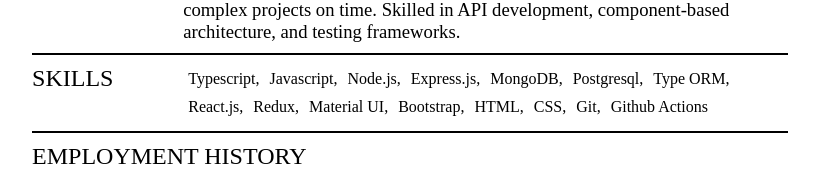
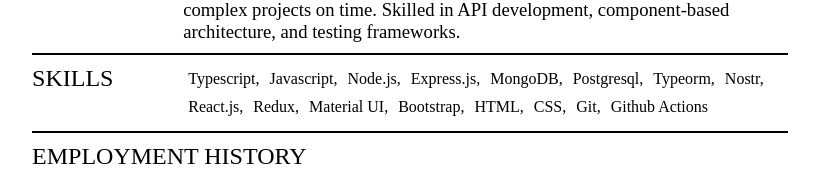
Before and after one commit to sabhas/resume, a React (Vite) app: page / in a window 1280 px wide. Shown: the part 220-391 px from the top of the page, without its empty margins (230-1049 px from the left). Built offline with nearby package versions, Linux system fonts and the light colour scheme.

Commit message:
fix skills component

```diff
--- a/src/components/skills.tsx
+++ b/src/components/skills.tsx
@@ -1,28 +1,36 @@
-const data = [
-  'Typescript,',
-  'Javascript,',
-  'Node.js,',
-  'Express.js,',
-  'MongoDB,',
-  'Postgresql,',
-  'Type ORM,',
-  'React.js,',
-  'Redux,',
-  'Material UI,',
-  'Bootstrap,',
-  'HTML,',
-  'CSS,',
-  'Git,',
+const skills = [
+  'Typescript',
+  'Javascript',
+  'Node.js',
+  'Express.js',
+  'MongoDB',
+  'Postgresql',
+  'Typeorm',
+  'Nostr',
+  'React.js',
+  'Redux',
+  'Material UI',
+  'Bootstrap',
+  'HTML',
+  'CSS',
+  'Git',
   'Github Actions'
 ]
 
 export const Skills = () => {
+  const skillSetLength = skills.length
+
   return (
     <div className='skills-section'>
       <div className='section-title'>SKILLS</div>
       <div className='section-content'>
-        {data.map((skill) => (
-          <div className='item'>{skill}</div>
+        {skills.map((skill, index) => (
+          <div className='item'>
+            {skill}
+            { index + 1 !== skillSetLength &&
+              <span>,</span>
+            }
+          </div>
         ))}
       </div>
     </div>
```
